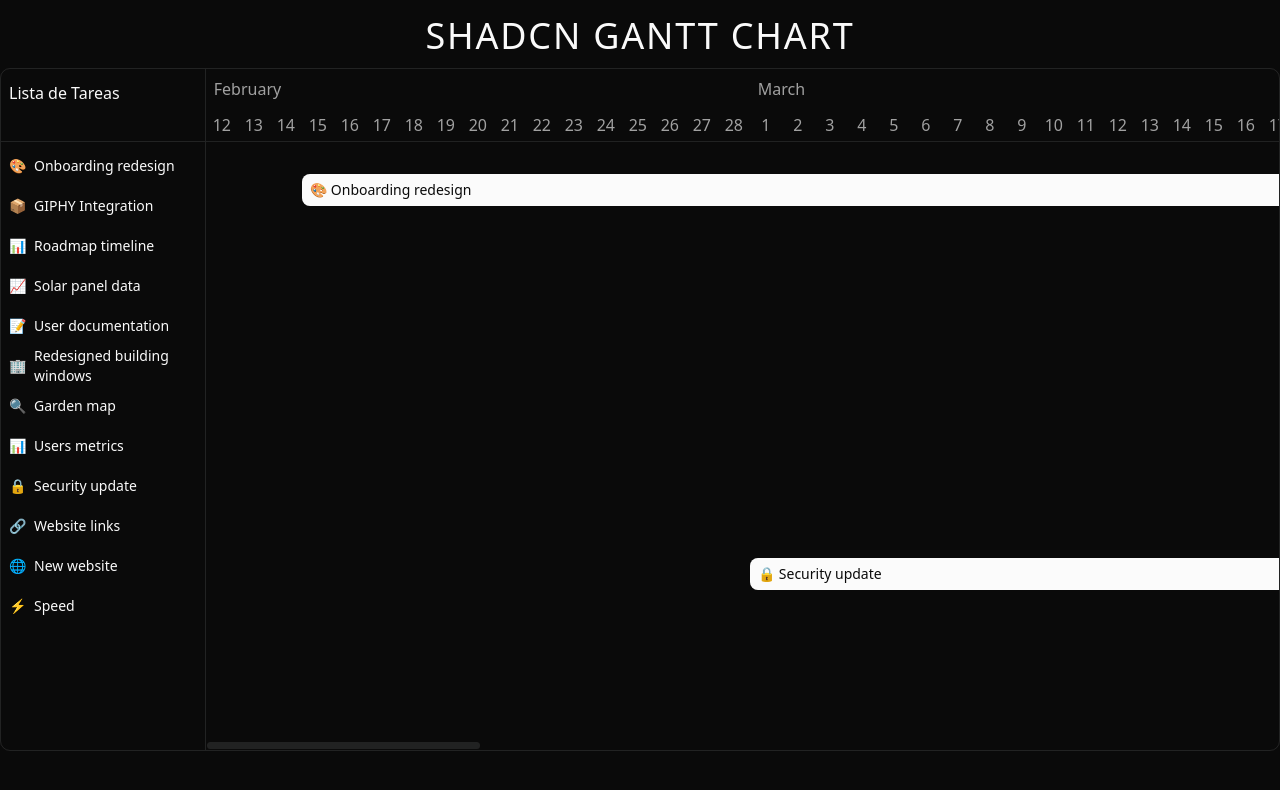
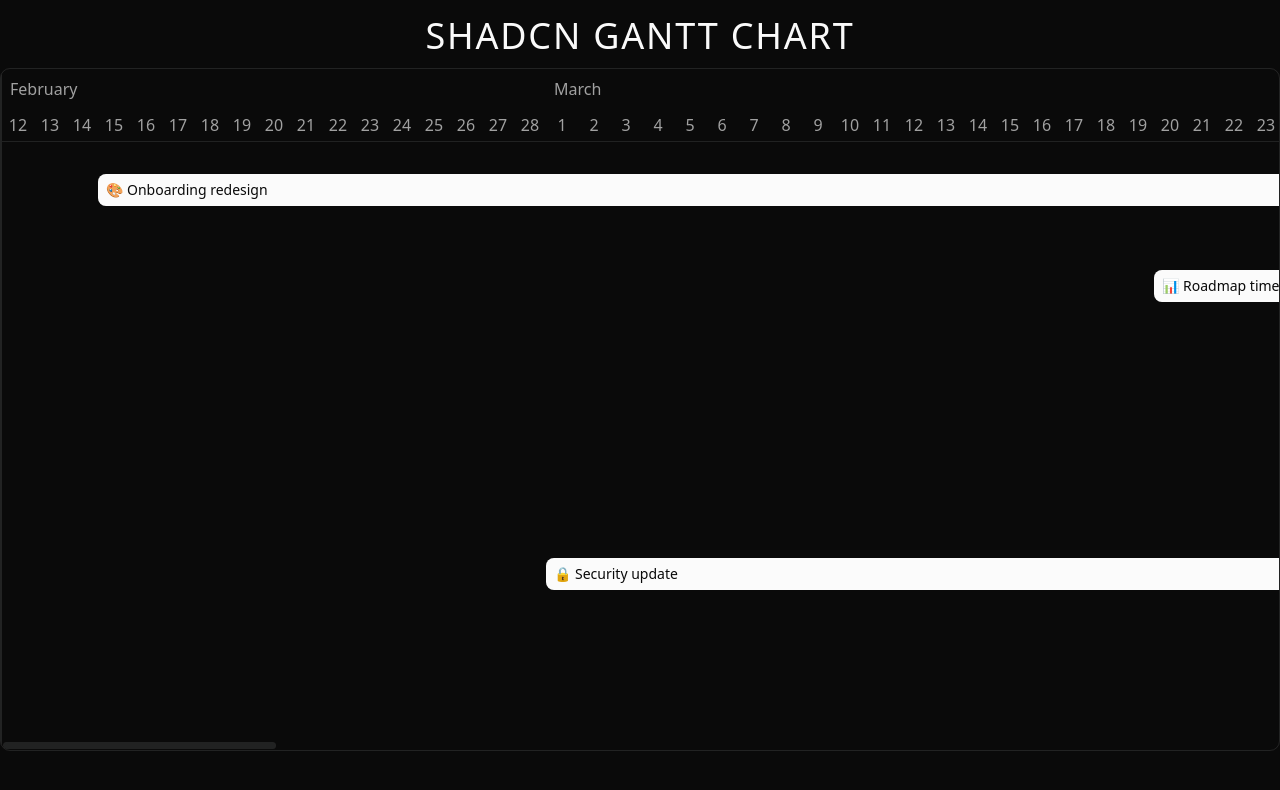
Before and after one commit to soyluisarrieta/shadcn-gantt-chart, a React (Vite) app: page / in a window 1280 px wide. Shown: the top 790 px of the page. Built offline with nearby package versions, Linux system fonts and the light colour scheme.

Commit message:
refactor: update sidebar width handling and context structure

```diff
--- a/src/App.tsx
+++ b/src/App.tsx
@@ -6,7 +6,7 @@ export default function App () {
     <main className='container mx-auto py-4'>
       <h1 className='text-4xl font-thin tracking-wider uppercase text-center mb-3'>Shadcn Gantt Chart</h1>
       <GanttChart className="border rounded-lg" data={TASKS}>
-        <GanttSidebar />
+        <GanttSidebar width='0vw' />
         <GanttContent>
           <GanttTimeline />
           <GanttWorkspace />
--- a/src/components/gantt-chart.tsx
+++ b/src/components/gantt-chart.tsx
@@ -15,14 +15,29 @@ export interface GanttData {
 const GanttContext = React.createContext<{
   data: GanttData[];
   startDate: Date;
-} | null>(null)
+  sidebar: {
+    width: string;
+    [key: string]: any;
+  };
+  setSidebar: (sidebar: { width: string; [key: string]: any }) => void;
+    } | null>(null)
 
 const useGanttContext = () => {
   const context = React.useContext(GanttContext)
   if (!context) {
     throw new Error('useGanttContext must be used within a GanttProvider')
   }
-  return context
+
+  const setSidebarWidth = React.useCallback((width: string) => {
+    context.setSidebar({ ...context.sidebar, width })
+  }, [context])
+
+  return {
+    data: context.data,
+    startDate: context.startDate,
+    sidebar: context.sidebar,
+    setSidebarWidth
+  }
 }
 
 const getMonthsInRange = (startDate: Date, endDate: Date): string[] => {
@@ -41,10 +56,15 @@ const getMonthsInRange = (startDate: Date, endDate: Date): string[] => {
 }
 
 function GanttSidebar ({ width = '16vw' }) {
-  const { data } = useGanttContext()
+  const { data, sidebar, setSidebarWidth } = useGanttContext()
+
+  React.useEffect(() => {
+    if (sidebar.width === width) return
+    setSidebarWidth(width)
+  }, [setSidebarWidth, sidebar, width])
 
   return (
-    <div className="border-r flex-none" style={{ width }}>
+    <div className="border-r flex-none overflow-hidden" style={{ width }}>
       <div className="h-8 flex items-center font-medium m-2">Lista de Tareas</div>
 
       <div className="mt-8 border-t p-2">
@@ -211,8 +231,10 @@ function GanttContent ({
 }: {
   children: React.ReactNode
 }) {
+  const { sidebar } = useGanttContext()
+
   return (
-    <ScrollArea type='always' style={{ width: '100%' }}>
+    <ScrollArea type='always' style={{ width: `calc(100% - ${sidebar.width})` }}>
       {children}
       <ScrollBar orientation="horizontal" />
     </ScrollArea>
@@ -231,8 +253,17 @@ function GanttChart ({
   const startDate = data.reduce((earliest, item) =>
     item.startDate < earliest ? item.startDate : earliest, data[0].startDate)
 
+  const [sidebar, setSidebar] = React.useState({ width: '16vw' })
+
+  const contextValue = {
+    data,
+    startDate,
+    sidebar,
+    setSidebar
+  }
+
   return (
-    <GanttContext.Provider value={{ data, startDate }}>
+    <GanttContext.Provider value={contextValue}>
       <div className={cn('flex flex-1 overflow-hidden', className)}>
         {children}
       </div>
```
